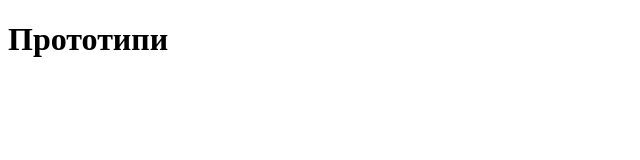
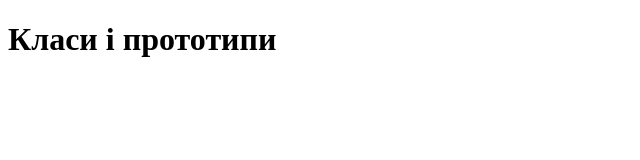
Before and after one commit to polishchuk404/cursor-homework, a plain HTML site: page homework-8/index.html in a window 1280 px wide. Shown: the whole page, without its empty margins (0-640 px from the left). Drawn offline with Linux system fonts and the light colour scheme.

Commit message:
hw updated

```diff
--- a/homework-8/index.html
+++ b/homework-8/index.html
@@ -4,10 +4,10 @@
     <meta charset="UTF-8">
     <meta name="viewport" content="width=device-width, initial-scale=10">
     <meta http-equiv="X-UA-Compatible" content="ie=edge">
-    <title>Прототипи</title>
+    <title>Класи і прототипи</title>
 </head>
 <body>
-    <h1>Прототипи</h1>
+    <h1>Класи і прототипи</h1>
     <script src="./js/main.js"></script>
 </body>
 </html>
```
Also changed, not shown: homework-8/js/main.js (+0 -8 lines).
